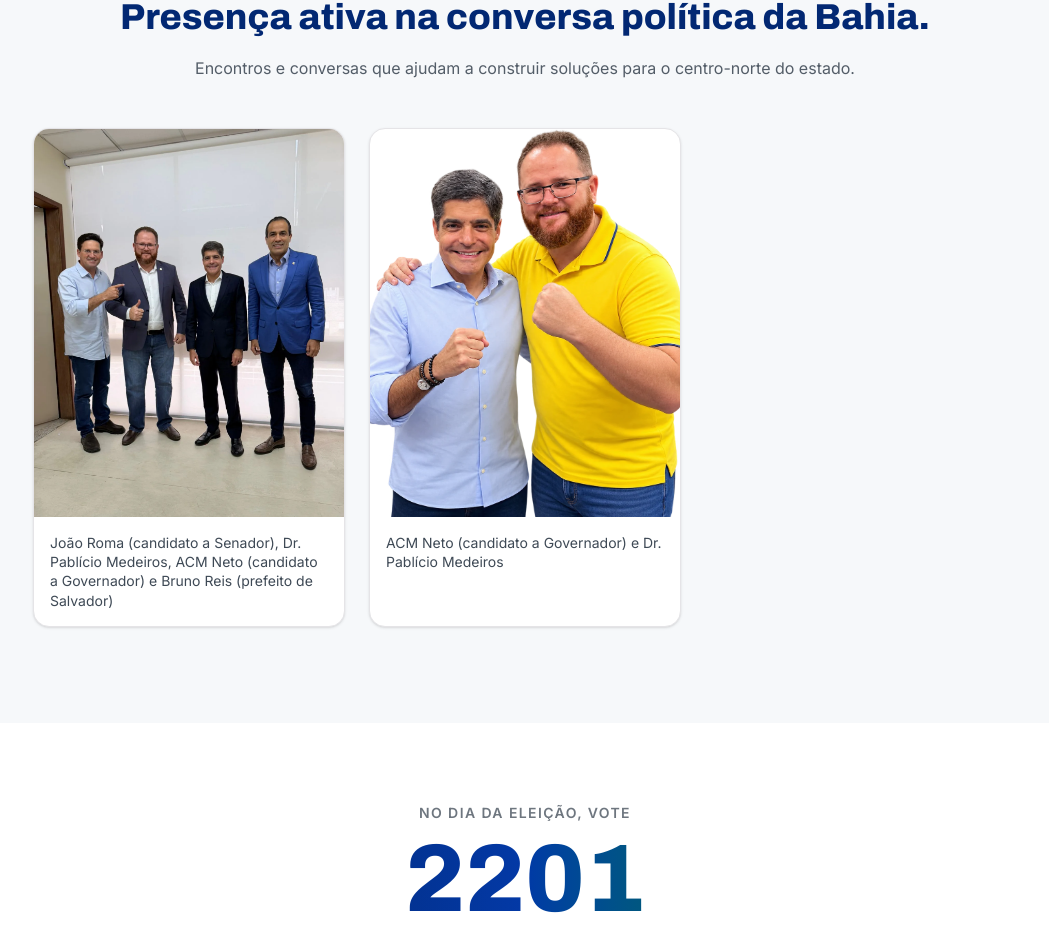
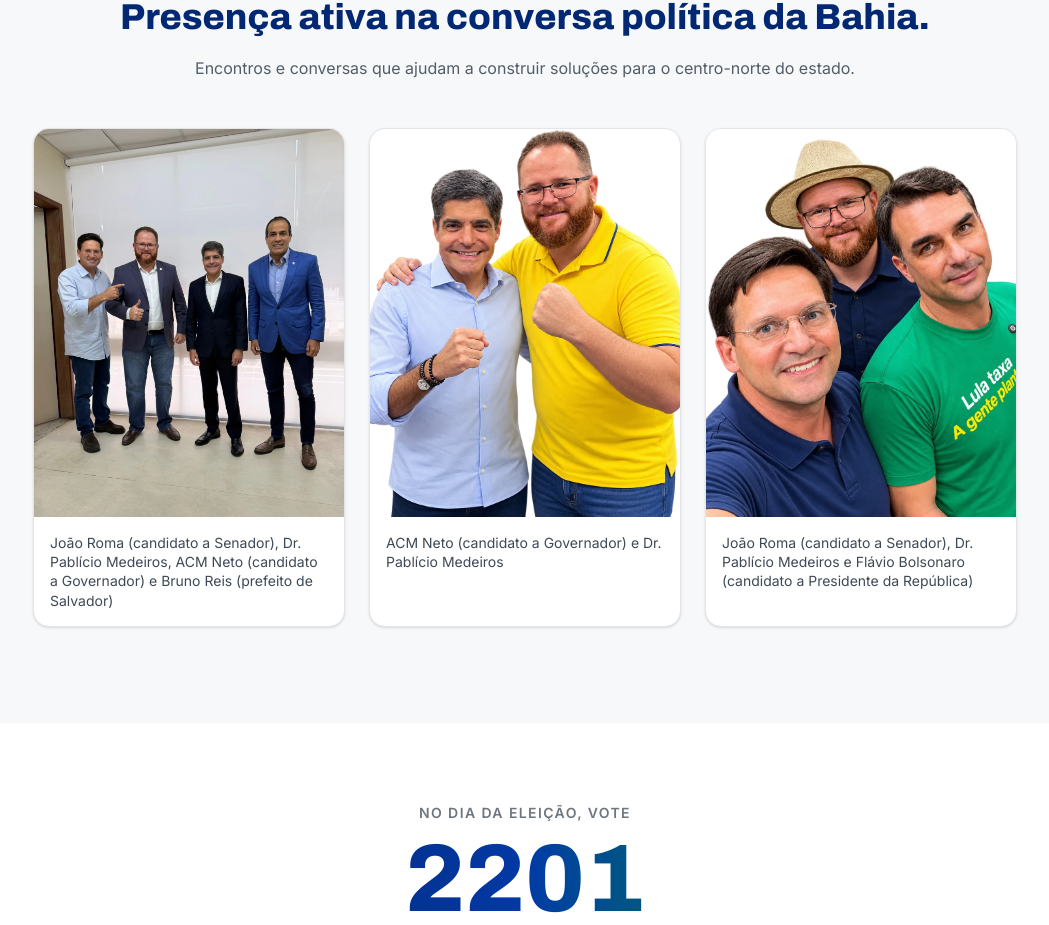
Before and after one commit to d10gomes/deputado-pablicio-irece-pagina-, a React (Vite) app: page / in a window 1280 px wide. Shown: the part 6399-7324 px from the top of the page, without its empty margins (115-1164 px from the left). Built offline with nearby package versions, Linux system fonts and the light colour scheme; no server answers.

Commit message:
feat: adiciona foto com Joao Roma e Flavio Bolsonaro na secao Dialogo e Articulacao

```diff
--- a/src/data/galeria.ts
+++ b/src/data/galeria.ts
@@ -1,5 +1,6 @@
 import foto1 from "../assets/dialogo-articulacao-1.webp";
 import foto2 from "../assets/dialogo-articulacao-2.webp";
+import foto3 from "../assets/dialogo-articulacao-3.webp";
 
 export type FotoGaleria = {
   src: string;
@@ -17,4 +18,9 @@ export const galeria: FotoGaleria[] = [
     src: foto2,
     legenda: "ACM Neto (candidato a Governador) e Dr. Pablício Medeiros",
   },
+  {
+    src: foto3,
+    legenda:
+      "João Roma (candidato a Senador), Dr. Pablício Medeiros e Flávio Bolsonaro (candidato a Presidente da República)",
+  },
 ];
```
Also changed, not shown: src/assets/dialogo-articulacao-3.webp (added).
